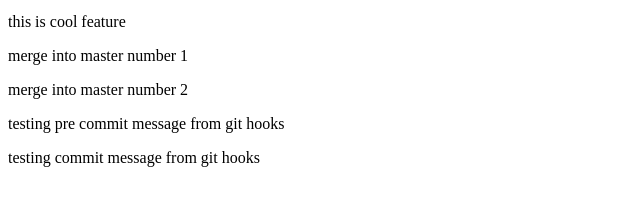
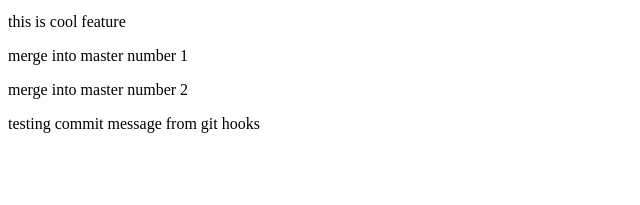
Before and after one commit to toshunigam/git-learning, a plain HTML site: page index.html in a window 1280 px wide. Shown: the part 101-306 px from the top of the page, without its empty margins (0-640 px from the left). Drawn offline with Linux system fonts and the light colour scheme.

Commit message:
did some change

```diff
--- a/index.html
+++ b/index.html
@@ -11,7 +11,7 @@
         <p>this is cool feature</p>
         <p>merge into master number 1</p>
         <p>merge into master number 2</p>
-        <p>testing pre commit message from git hooks</p>
+        <!-- <p>testing pre commit message from git hooks</p> -->
         <p>testing commit message from git hooks</p>
     </body>
 </html>
```
